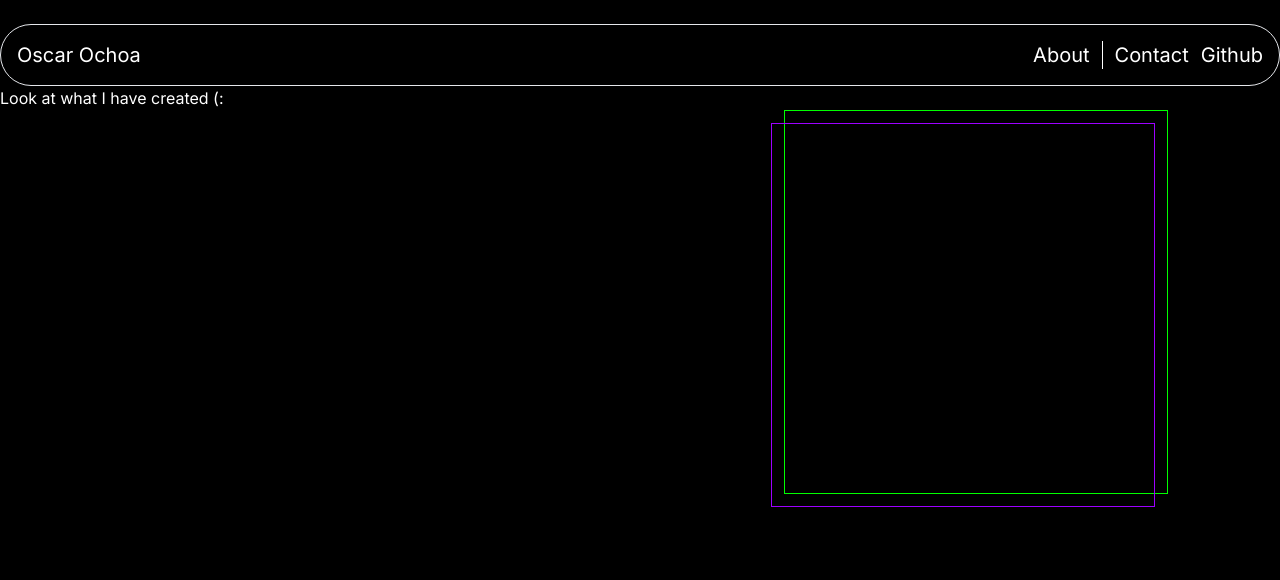
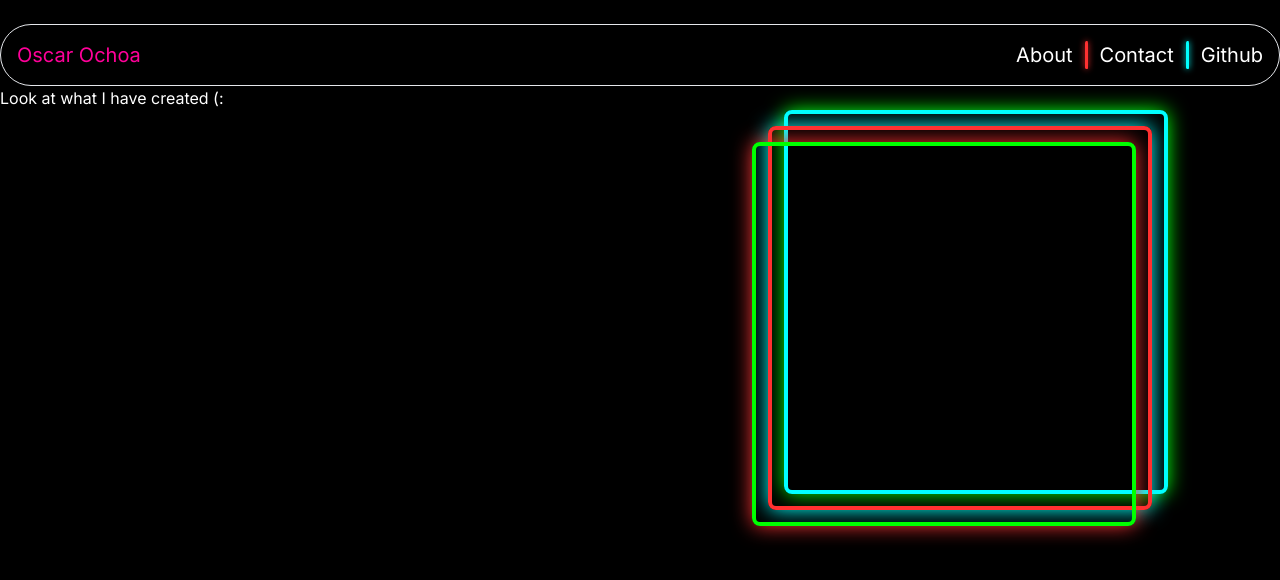
Before and after one commit to bustyAI/portfolio, a Next.js app: page / in a window 1280 px wide. Shown: the top 580 px of the page. Built offline with nearby package versions, Linux system fonts and the light colour scheme.

Commit message:
styling site

```diff
--- a/app/globals.css
+++ b/app/globals.css
@@ -12,9 +12,23 @@ body {
   @apply flex flex-1 w-full flex-row justify-between items-start border rounded-full mt-6
 }
 .navbar__name {
-  @apply text-white sm:text-lg md:text-lg lg:text-xl
+  @apply text-neon-pink sm:text-lg md:text-lg lg:text-xl
 }
 
 .navbar__text {
   @apply text-white sm:text-lg md:text-lg lg:text-xl
 }
+
+
+/*Box Frame Styles */
+.blue__frame {
+  @apply border-4 rounded-lg h-96 w-96 absolute right-28 shadow-neon-green-frame border-neon-blue
+}
+
+.red__frame {
+  @apply border-4 rounded-lg h-96 w-96 absolute right-3 top-3 shadow-neon-blue-frame  border-neon-red
+}
+
+.green__frame {
+  @apply border-4 rounded-lg h-96 w-96 absolute right-3 top-3 shadow-neon-red-frame border-neon-green
+}
--- /dev/null
+++ b/components/Border.jsx
@@ -0,0 +1,9 @@
+import React from 'react'
+
+const Border = ({ color, shadow }) => {
+  return (
+    <div className={`border-l border-2 ${shadow} rounded-full ${color}`}></div>
+  )
+}
+
+export default Border
--- a/components/Headshot.jsx
+++ b/components/Headshot.jsx
@@ -2,8 +2,11 @@ import React from 'react'
 
 const Headshot = () => {
   return (
-    <div className='border h-96 w-96 absolute right-28 border-neon-green'>
-      <div className='border h-96 w-96 absolute right-3 top-3 border-neon-purple'>
+    <div className='blue__frame'>
+      <div className='red__frame'>
+        <div className='green__frame'>
+
+        </div>
 
       </div>
     </div>
--- a/components/Navbar.jsx
+++ b/components/Navbar.jsx
@@ -1,19 +1,23 @@
 import React from 'react'
 import Link from 'next/link'
+import { Border } from '.'
 
 const Navbar = () => {
   return (
     <nav className='navbar'>
-        <p className='navbar__name my-4 mx-4'>Oscar Ochoa</p>
+      <p className='navbar__name my-4 mx-4'>
+        Oscar Ochoa
+      </p>
 
 
-        <div className='flex flex-row navbar__text space-x-3 my-4 mx-4'>
-          <Link href=''>About</Link>
-          <div className=' border-l border-white'></div>
-          <Link href=''>Contact</Link>
-          <Link href=''>Github</Link>
+      <div className='flex flex-row navbar__text space-x-3 my-4 mx-4'>
+        <Link href=''>About</Link>
+        <Border color={'border-neon-red'} shadow={'shadow-neon-red-bar'} />
+        <Link href=''>Contact</Link>
+        <Border color={'border-neon-blue'} shadow={'shadow-neon-blue-bar'} />
+        <Link href=''>Github</Link>
 
-        </div>
+      </div>
     </nav>
   )
 }
--- a/components/index.jsx
+++ b/components/index.jsx
@@ -1,7 +1,9 @@
 import Headshot from "./Headshot";
 import Navbar from "./Navbar";
+import Border from "./Border";
 
 export {
     Headshot,
     Navbar,
+    Border
 }
--- a/tailwind.config.js
+++ b/tailwind.config.js
@@ -13,12 +13,23 @@ module.exports = {
           'conic-gradient(from 180deg at 50% 50%, var(--tw-gradient-stops))',
       },
       colors: {
-        'dark-gray': '#212121',
+        'dark-gray': '#5e5e5e',
         'neon-red': '#FF3131',
         'neon-green': '#00FF00',
         'neon-blue': '#00FFFF',
-        'neon-purple': '#9D00FF'
+        'neon-purple': '#9D00FF',
+        'neon-pink': '#FF0099'
 
+      },
+      boxShadow: {
+        'neon-red-frame': '0px 0px 20px 0px #FF3131',
+        'neon-blue-frame': '0px 0px 20px 0px #00FFFF',
+        'neon-green-frame': '0px 0px 20px 0px #00FF00',
+
+        'neon-red-bar': '0px 0px 6px 0px #FF3131',
+        'neon-blue-bar': '0px 0px 6px 0px #00FFFF',
+
+        'neon-pink-name': '0px 0px 20px 0px #FF0099'
       }
     },
   },
```
